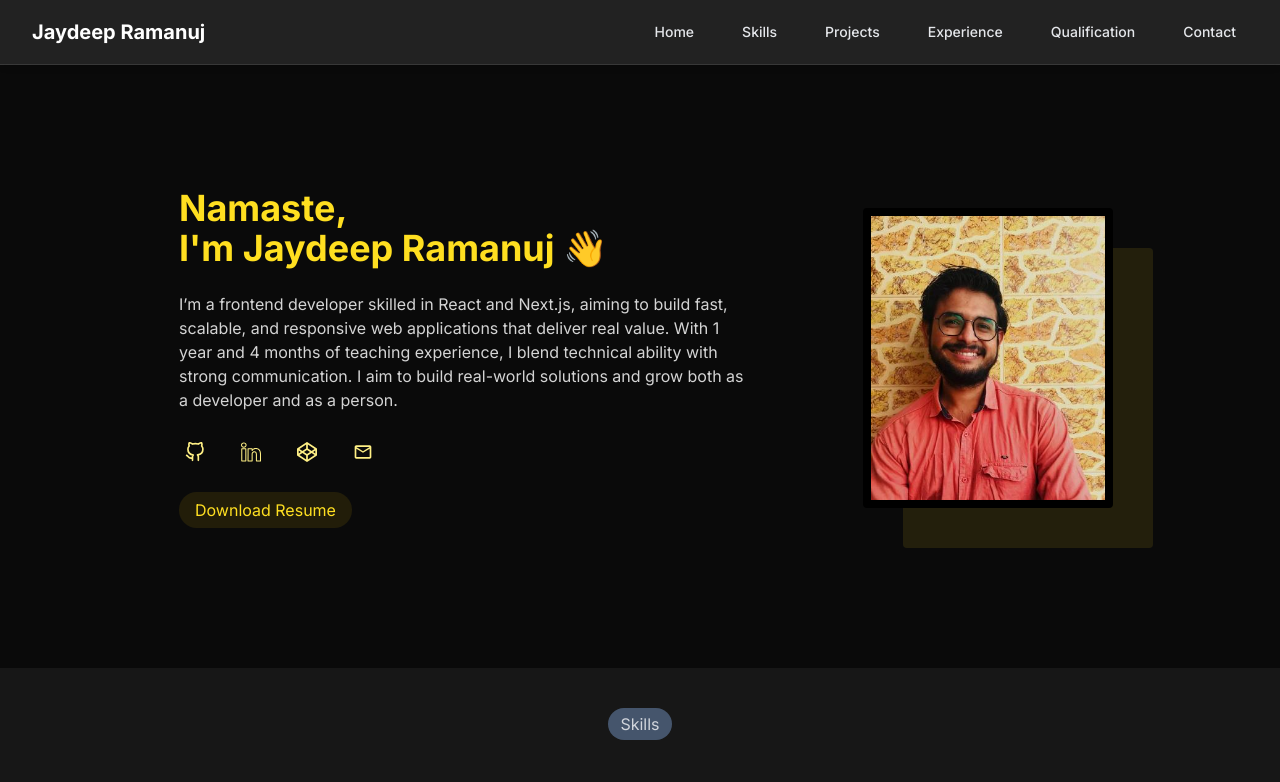
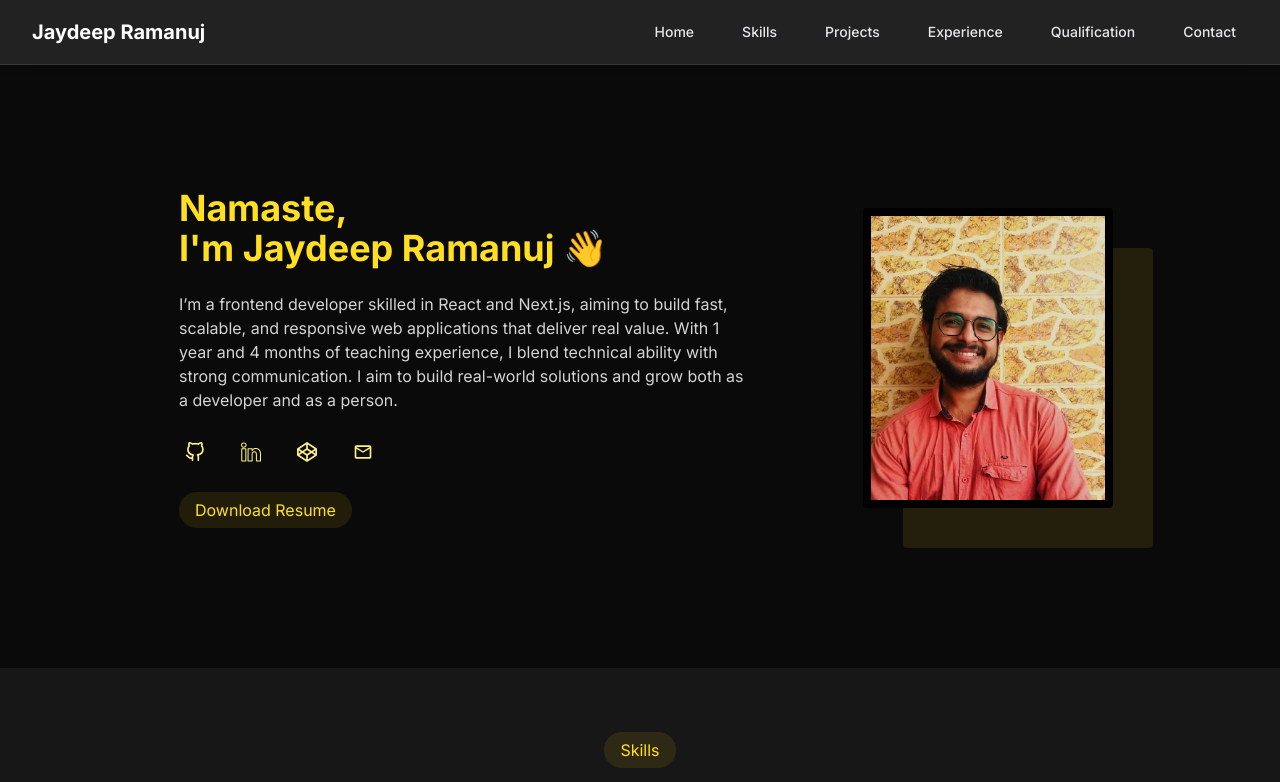
Before and after one commit to JaydeepRamanuj/Jaydeep-Ramanuj-Portfolio, a Next.js app: page / in a window 1280 px wide. Shown: the top 782 px of the page. Built offline with nearby package versions, Linux system fonts and the light colour scheme.

Commit message:
updated sidebar, section title and updated kanban app description

```diff
--- a/src/app/data.tsx
+++ b/src/app/data.tsx
@@ -152,7 +152,7 @@ export const projects: Array<ProjectsType> = [
   {
     title: "Kanban app",
     description:
-      "Kanban app is first entry in productivity suite. Currently it supports managing tasks locally and Authentication.",
+      "Kanban app is first entry in productivity suite. It supports managing tasks in kanban style with drag and drop support, login to sync your tasks.",
     img: "/kanban-app.png",
     liveLink: "https://kanbanapp-jd.netlify.app/",
     githubLink: "https://github.com/JaydeepRamanuj/kanban-app-zustand",
--- a/src/components/SectionTitle.tsx
+++ b/src/components/SectionTitle.tsx
@@ -4,7 +4,7 @@ type SectionTitleType = {
 
 const SectionTitle = ({ title }: SectionTitleType) => {
   return (
-    <div className="block px-3 py-1 w-fit mx-auto rounded-full bg-slate-600 text-gray-300">
+    <div className="block mt-6 w-fit px-4 mx-auto py-1.5 rounded-full bg-yellow-400/10 text-yellow-300">
       {title}
     </div>
   );
--- a/src/components/SideBar.tsx
+++ b/src/components/SideBar.tsx
@@ -11,7 +11,7 @@ type SideBarType = {
 function SideBar({ isSideBarVisible, setSideBar }: SideBarType) {
   return (
     <div
-      className={`fixed top-0 left-0 w-full h-screen bg-slate-600/90  backdrop-blur-xl border-r border-white/10 z-40 flex flex-col items-center justify-center space-y-6 transition-all duration-300 ${
+      className={`fixed top-0 left-0 w-full h-screen bg-black/80  backdrop-blur-3xl z-40 flex flex-col items-center justify-center space-y-6 transition-all duration-300 border-4 border-yellow-400/20   ${
         isSideBarVisible ? "translate-x-0" : "translate-x-full"
       }`}
     >
```
